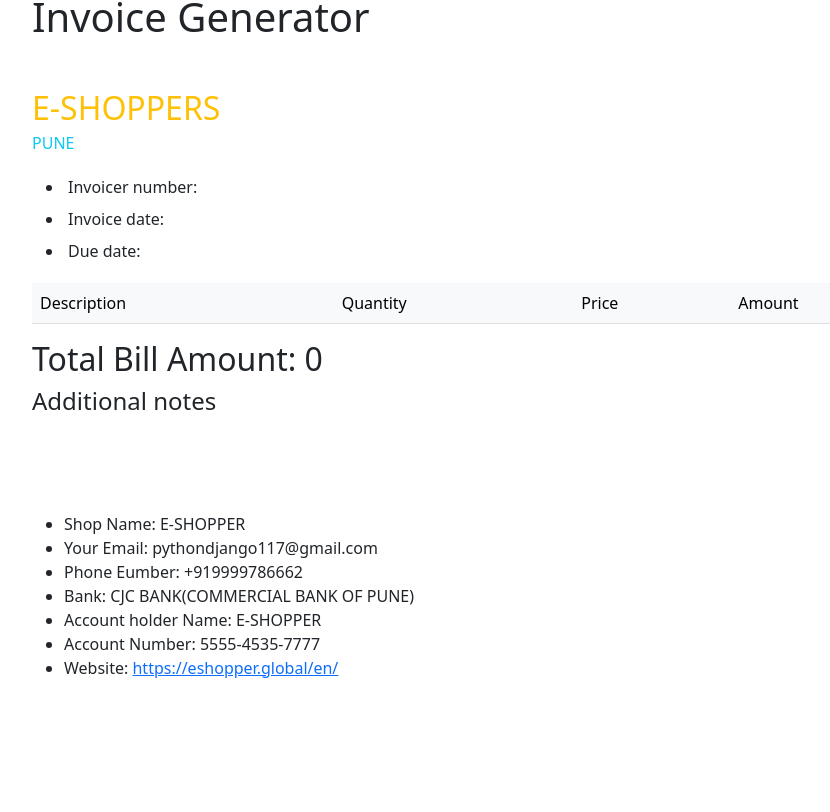
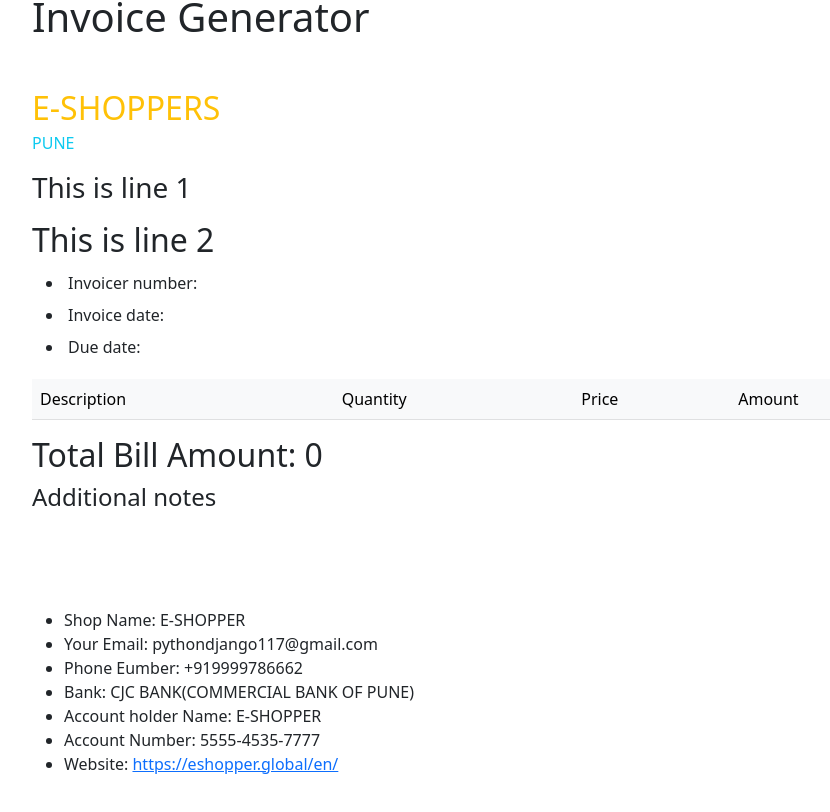
Before and after one commit to rajatpatle/E_shoppers_web, a React (Create React App) app in the folder new_crud/: page /invoice in a window 1280 px wide. Shown: the part 1402-2214 px from the top of the page, without its empty margins (146-976 px from the left). Built offline with nearby package versions, Linux system fonts and the light colour scheme.

Commit message:
rajat commit

```diff
--- a/new_crud/src/AppRoutes/Invoice/ClientDetails.js
+++ b/new_crud/src/AppRoutes/Invoice/ClientDetails.js
@@ -1,10 +1,12 @@
 export default function ClientDetails({ clientId, clientAddress }) {
   return (
     <>
+    <h3>This is line 1</h3>
       <section className="mt-10">
         <h2>{clientId}</h2>
         <p>{clientAddress}</p>
       </section>
+      <h2>This is line 2</h2>
     </>
   );
 }
```
